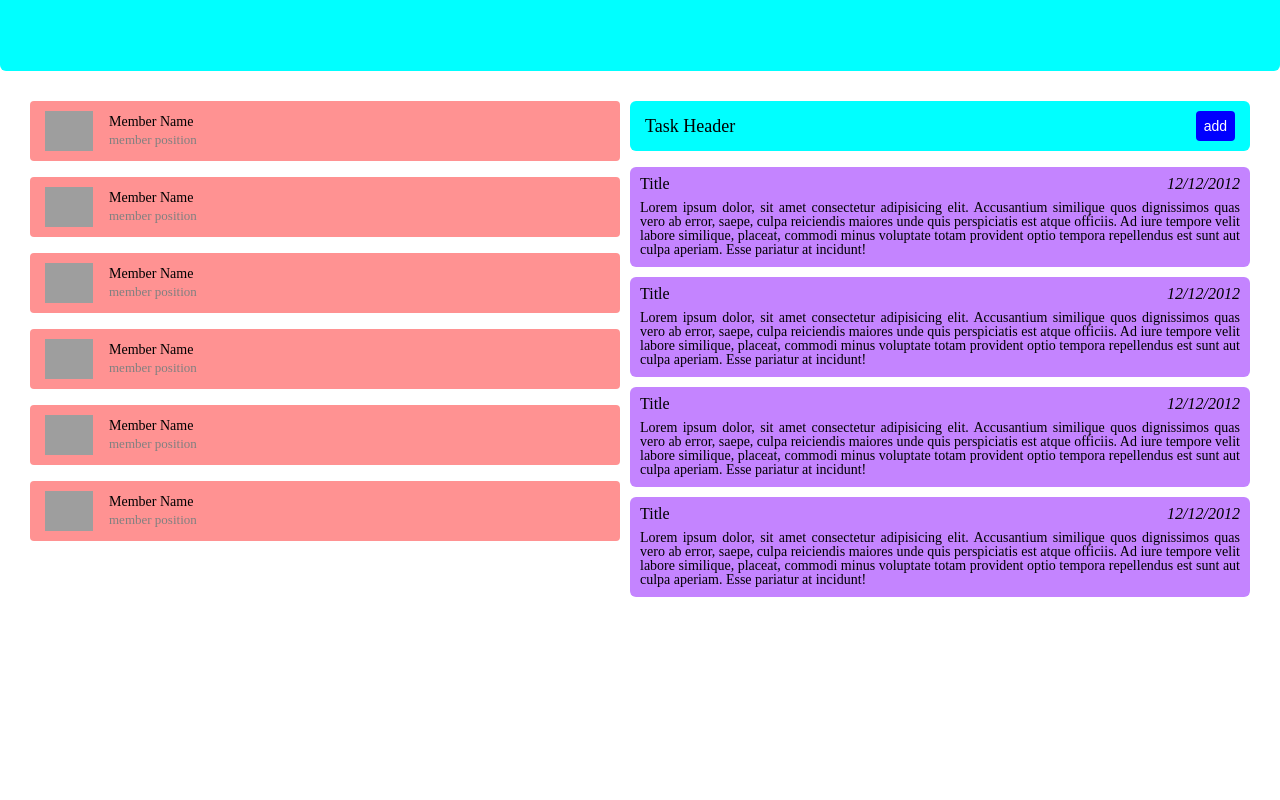
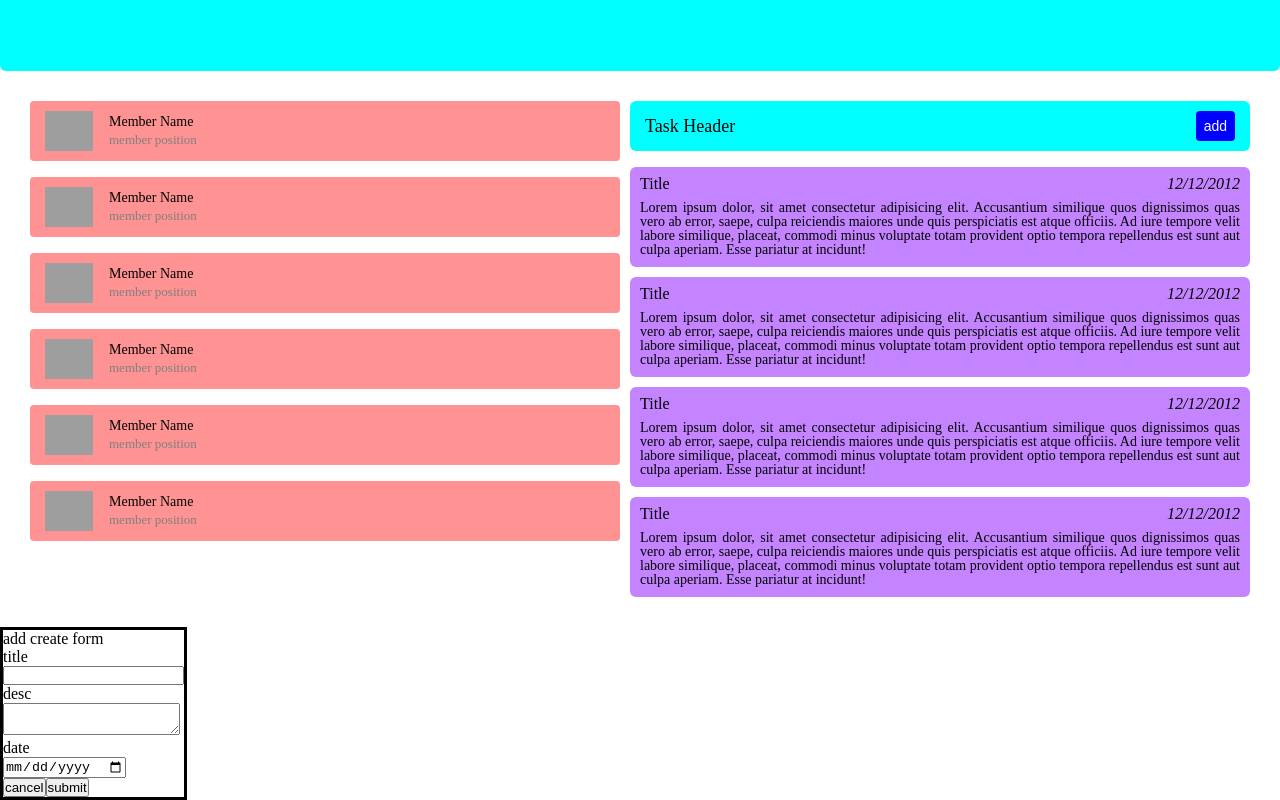
Before and after one commit to janarthanam3/todo-task-web-app, an Angular app: page / in a window 1280 px wide. Shown: the part 169-969 px from the top of the page. Before the commit the page ends 800 px from the top, so only its background shows below. Built offline with nearby package versions, Linux system fonts and the light colour scheme; grey boxes are pictures that could not be loaded.

Commit message:
task form html added

```diff
--- a/src/app/app.css
+++ b/src/app/app.css
@@ -21,6 +21,6 @@
   display: flex;
   flex-direction: column;
   gap: 10px;
-  max-height: calc(100vh - 30vh - 60px - 60px);
+  max-height: calc(100vh - 30vh - 60px - 60px - 10px);
   overflow: auto;
 }
--- a/src/app/app.html
+++ b/src/app/app.html
@@ -18,3 +18,5 @@
     </div>
   </div>
 </div>
+
+<app-task-create-form></app-task-create-form>
--- a/src/app/app.ts
+++ b/src/app/app.ts
@@ -4,11 +4,12 @@ import { Header } from './header/header';
 import { MemberCard } from './member-card/member-card';
 import { TaskHeader } from "./task-header/task-header";
 import { TaskContent } from "./task-content/task-content";
+import { TaskCreateForm } from "./task-create-form/task-create-form";
 
 @Component({
   selector: 'app-root',
   templateUrl: './app.html',
-  imports: [Header, MemberCard, TaskHeader, TaskContent],
+  imports: [Header, MemberCard, TaskHeader, TaskContent, TaskCreateForm],
   styleUrl: './app.css'
 })
 export class App {
--- a/src/app/task-create-form/task-create-form.html
+++ b/src/app/task-create-form/task-create-form.html
@@ -1 +1,24 @@
-<p>task-create-form works!</p>
+<div class="backdrop">
+    <dialog class="dialog" open>
+      <header class="header">add create form</header>
+      <form>
+        <div class="formelement">
+          <p class="label">title</p>
+          <input type="text" />
+        </div>
+        <div class="formelement">
+          <p class="label">desc</p>
+          <textarea name="desc"></textarea>
+        </div>
+        <div class="formelement">
+          <p class="label">date</p>
+          <input type="date" />
+        </div>
+      </form>
+      <footer class="footer">
+        <button class="btn cancel">cancel</button>
+        <button class="btn submit">submit</button>
+      </footer>
+    </dialog>
+
+</div>
```
